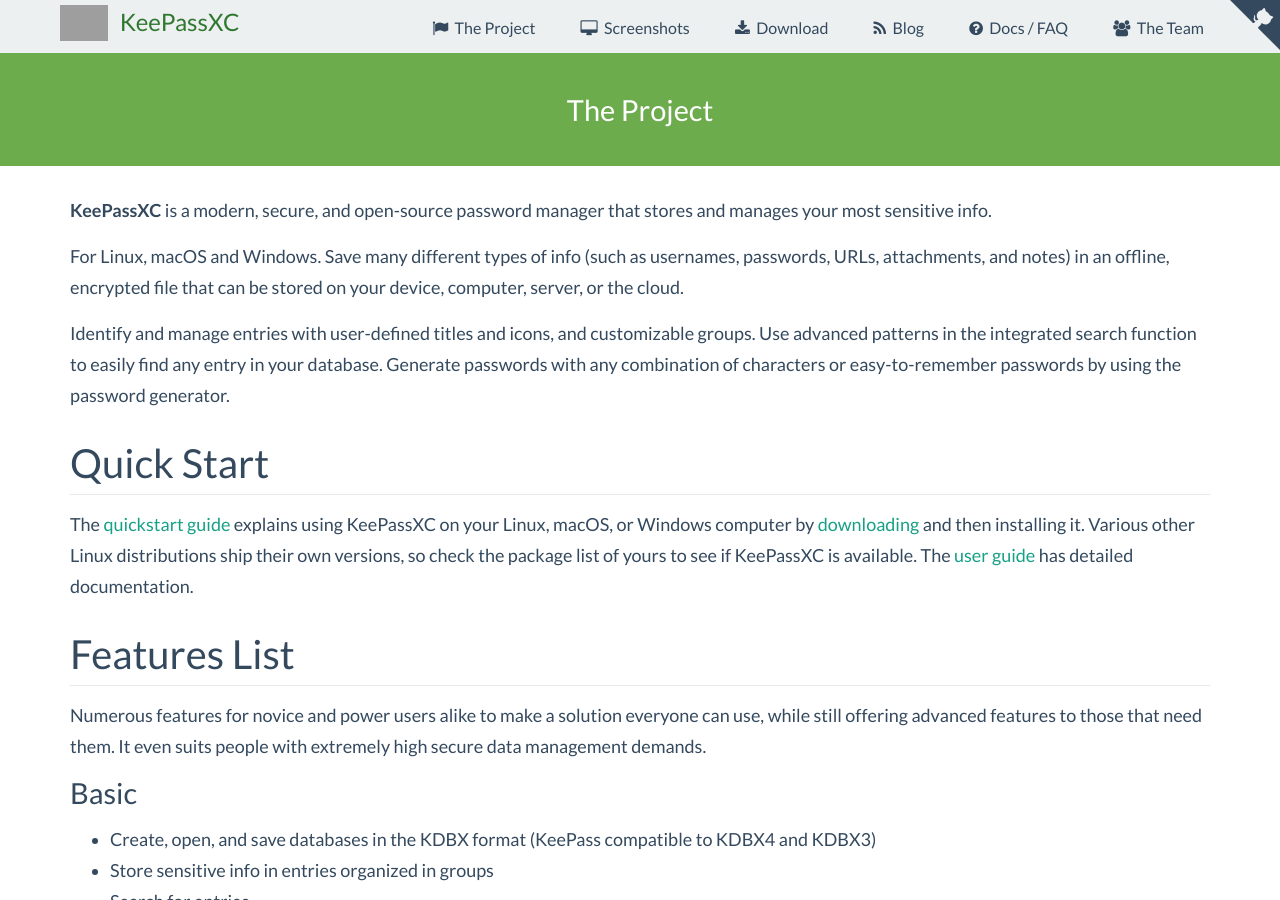
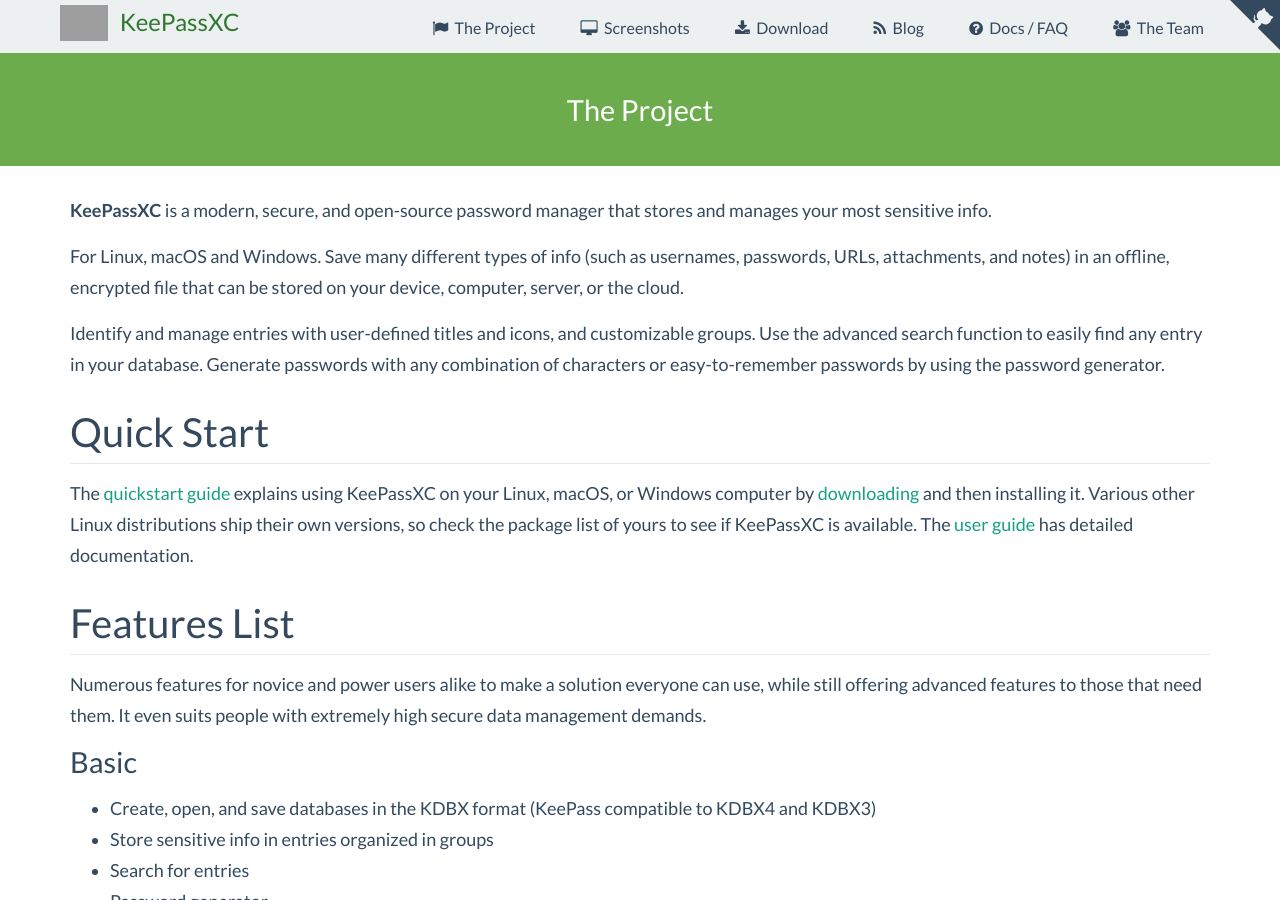
Before and after one commit to keepassxreboot/keepassxc-org, a Jekyll site: the page built from project.html, in a window 1280 px wide and 900 px high. Built offline with Jekyll 4.4.1, drawn with Linux system fonts in a browser that asks for light colours; comment, search, counter and statistics services are not loaded; grey boxes are pictures that could not be loaded.

Commit message:
Spelling: Advanced search function

```diff
--- a/project.html
+++ b/project.html
@@ -10,7 +10,7 @@
 and notes) in an offline, encrypted file that can be stored on your device, computer, server, or the cloud.</p>
 
 <p>Identify and manage entries with user-defined titles and icons, and customizable groups.
-Use advanced patterns in the integrated search function to easily find any entry in your database.
+Use the advanced search function to easily find any entry in your database.
 Generate passwords with any combination of characters or easy-to-remember passwords by using the password generator.</p>
 
 <h3>Quick Start</h3>
```
